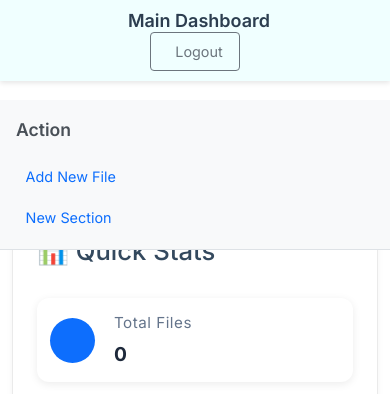
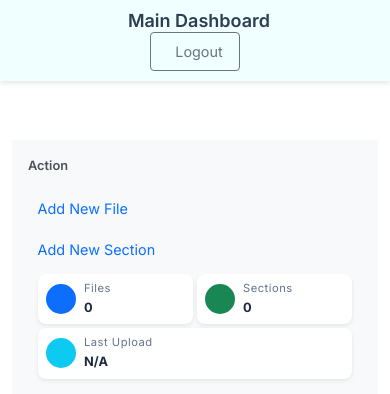
Before and after one commit to munenejosef63/WebDashboard, a Flask app: page /dashboard in a window 390 px wide. Shown: the top 394 px of the page. Run offline with Flask 3, Linux system fonts and the light colour scheme; a user stored in the database is signed in; some libraries are stand-ins or nearby versions.

Commit message:
Updating Files

```diff
--- a/app/templates/dashboard.html
+++ b/app/templates/dashboard.html
@@ -32,8 +32,40 @@
                 Add New File <i class="bi bi-plus"></i>
             </a>
             <a href="#" class="action-link" id="add-new-section-btn">
-                New Section <i class="bi bi-folder-plus"></i>
+                Add New Section <i class="bi bi-folder-plus"></i>
             </a>
+            <!-- Moved Quick Stats to action container -->
+            <div class="quick-stats-container">
+                <div class="stat-item">
+                    <div class="stat-icon-wrapper bg-primary">
+                        <i class="bi bi-file-earmark-text"></i>
+                    </div>
+                    <div class="stat-content">
+                        <span class="stat-label">Files</span>
+                        <span class="stat-value" data-stat="files">{{ total_files }}</span>
+                    </div>
+                </div>
+                <div class="stat-item">
+                    <div class="stat-icon-wrapper bg-success">
+                        <i class="bi bi-collection"></i>
+                    </div>
+                    <div class="stat-content">
+                        <span class="stat-label">Sections</span>
+                        <span class="stat-value" data-stat="sections">{{ total_sections }}</span>
+                    </div>
+                </div>
+                <div class="stat-item">
+                    <div class="stat-icon-wrapper bg-info">
+                        <i class="bi bi-clock-history"></i>
+                    </div>
+                    <div class="stat-content">
+                        <span class="stat-label">Last Upload</span>
+                        <span class="stat-value" data-stat="last-upload">
+                            {{ last_upload.strftime('%m/%d/%Y') if last_upload else 'N/A' }}
+                        </span>
+                    </div>
+                </div>
+            </div>
         </div>
     </div>
 
@@ -130,12 +162,19 @@
 
     <!-- Dashboard Layout -->
     <div class="dashboard-layout">
-        <!-- Left Sidebar -->
+        <!-- Left Sidebar - Replaced with image -->
         <div class="sidebar left-sidebar">
-            <!-- Sections Card -->
+            <img src="{{ url_for('static', filename='images/dashboard2.png') }}"
+                 alt="Dashboard Visual"
+                 class="sidebar-image">
+        </div>
+
+        <!-- Main Content -->
+        <div class="main-content">
+            <!-- Section Creation -->
             <div class="sidebar-card">
                 <div class="sidebar-card-header">
-                    <h2 class="sidebar-title">📁 Dashboard Sections</h2>
+                    <h2 class="sidebar-title">Here are your Dashboard Sections!</h2>
                 </div>
                 <div class="sidebar-card-body">
                     <div class="horizontal-section-list">
@@ -143,51 +182,6 @@
                     </div>
                 </div>
             </div>
-
-            <!-- Stats Card -->
-            <div class="sidebar-card">
-                <div class="sidebar-card-header">
-                    <h2 class="sidebar-title">📊 Quick Stats</h2>
-                </div>
-                <div class="sidebar-card-body">
-                    <div class="stats-container">
-                        <div class="stat-row">
-                            <div class="stat-icon-wrapper bg-primary">
-                                <i class="bi bi-file-earmark-text"></i>
-                            </div>
-                            <div class="stat-content">
-                                <span class="stat-label">Total Files</span>
-                                <span class="stat-value" data-stat="files">{{ total_files }}</span>
-                            </div>
-                        </div>
-                        <div class="stat-row">
-                            <div class="stat-icon-wrapper bg-success">
-                                <i class="bi bi-collection"></i>
-                            </div>
-                            <div class="stat-content">
-                                <span class="stat-label">Total Sections</span>
-                                <span class="stat-value" data-stat="sections">{{ total_sections }}</span>
-                            </div>
-                        </div>
-                        <div class="stat-row">
-                            <div class="stat-icon-wrapper bg-info">
-                                <i class="bi bi-clock-history"></i>
-                            </div>
-                            <div class="stat-content">
-                                <span class="stat-label">Last Upload</span>
-                                <span class="stat-value" data-stat="last-upload">
-                                    {{ last_upload.strftime('%m/%d/%Y %H:%M:%S') if last_upload else 'N/A' }}
-                                </span>
-                            </div>
-                        </div>
-                    </div>
-                </div>
-            </div>
-        </div>
-
-        <!-- Main Content -->
-        <div class="main-content">
-            <!-- Section Creation -->
         </div>
     </div>
 </div>
@@ -461,9 +455,21 @@
     .sidebar {
         background: #ffffff;
         border-radius: 10px;
-        padding: 1.5rem;
         box-shadow: 0 4px 6px rgba(0, 0, 0, 0.05);
         border: 1px solid #eaeaea;
+    }
+
+    /* Left sidebar image styling */
+    .left-sidebar {
+        padding: 0;
+        display: flex;
+    }
+
+    .sidebar-image {
+        width: 100%;
+        height: 100%;
+        object-fit: cover;
+        border-radius: 10px;
     }
 
     .sidebar-card {
@@ -502,67 +508,6 @@
         transition: all 0.2s ease;
         border: 1px solid #e2e8f0;
         margin: 2px;
-    }
-
-    .stats-container {
-        display: flex;
-        flex-direction: column;
-        gap: 1.2rem;
-        padding: 1rem 0;
-    }
-
-    .stat-row {
-        display: flex;
-        align-items: center;
-        padding: 1rem;
-        background: #ffffff;
-        border-radius: 12px;
-        box-shadow: 0 2px 8px rgba(0,0,0,0.08);
-        transition: transform 0.2s ease;
-    }
-
-    .stat-row:hover {
-        transform: translateY(-2px);
-    }
-
-    .stat-icon-wrapper {
-        width: 50px;
-        height: 50px;
-        border-radius: 50%;
-        display: flex;
-        align-items: center;
-        justify-content: center;
-        font-size: 1.4rem;
-        margin-right: 1.2rem;
-    }
-
-    .stat-content {
-        display: flex;
-        flex-direction: column;
-    }
-
-    .stat-label {
-        font-size: 0.95rem;
-        color: #64748b;
-        letter-spacing: 0.5px;
-        font-family: 'Inter', sans-serif;
-    }
-
-    .stat-value {
-        font-size: 1.4rem;
-        font-weight: 700;
-        color: #1e293b;
-        margin-top: 0.2rem;
-    }
-
-    .bg-primary { background: #3b82f6; }
-    .bg-success { background: #10b981; }
-    .bg-info { background: #06b6d4; }
-
-    .stat-row:last-child .stat-value {
-        font-size: 1.1rem;
-        font-weight: 500;
-        color: #475569;
     }
 
     .main-content {
@@ -614,7 +559,6 @@
         background-color: #f8f9fa;
         border-bottom: 1px solid #dee2e6;
         padding: 0.8rem 1.5rem;
-        position: fixed;
         top: 60px; /* Below the header */
         left: 0;
         right: 0;
@@ -634,7 +578,7 @@
 
     .action-title {
         font-weight: 600;
-        font-size: 1.1rem;
+        font-size: 0.8rem;
         color: #495057;
         margin-right: 1.5rem;
         font-family: 'Inter', sans-serif;
@@ -646,7 +590,7 @@
         align-items: center;
         color: #0d6efd;
         text-decoration: none;
-        font-size: 1rem;
+        font-size: 0.8rem;
         transition: all 0.2s ease;
         padding: 0.4rem 0.8rem;
         border-radius: 4px;
@@ -662,8 +606,60 @@
 
     .action-link i {
         margin-left: 0.4rem;
-        font-size: 1.1rem;
+        font-size: 0.8rem;
     }
+
+    /* Quick Stats Container in Action Bar */
+    .quick-stats-container {
+        display: flex;
+        align-items: center;
+        gap: 20px;
+        margin-left: auto; /* Push to the right end */
+        padding: 0 10px;
+    }
+
+    .stat-item {
+        display: flex;
+        align-items: center;
+        gap: 8px;
+        background: #ffffff;
+        border-radius: 8px;
+        padding: 8px 12px;
+        box-shadow: 0 2px 4px rgba(0,0,0,0.08);
+    }
+
+    .stat-icon-wrapper {
+        width: 30px;
+        height: 30px;
+        border-radius: 50%;
+        display: flex;
+        align-items: center;
+        justify-content: center;
+        font-size: 0.8rem;
+    }
+
+    .stat-content {
+        display: flex;
+        flex-direction: column;
+    }
+
+    .stat-label {
+        font-size: 0.75rem;
+        color: #64748b;
+        letter-spacing: 0.5px;
+        font-family: 'Inter', sans-serif;
+        white-space: nowrap;
+    }
+
+    .stat-value {
+        font-size: 0.8rem;
+        font-weight: 700;
+        color: #1e293b;
+    }
+
+    .bg-primary { background: #3b82f6; }
+    .bg-success { background: #10b981; }
+    .bg-info { background: #06b6d4; }
 
     /* Modal adjustments */
     .modal-header {
@@ -734,6 +730,17 @@
         .action-title {
             margin-bottom: 0.5rem;
         }
+
+        .quick-stats-container {
+            margin-left: 0;
+            width: 100%;
+            justify-content: space-between;
+        }
+
+        /* Adjust image container for mobile */
+        .left-sidebar {
+            height: 300px; /* Fixed height on mobile */
+        }
     }
 
     @media (max-width: 768px) {
@@ -751,16 +758,25 @@
             top: 80px; /* Adjusted for mobile header height */
         }
 
-        .stat-row {
-            padding: 0.8rem;
+        .quick-stats-container {
+            gap: 8px;
         }
-        .stat-icon-wrapper {
-            width: 45px;
-            height: 45px;
-            font-size: 1.2rem;
+
+        .stat-item {
+            padding: 6px 8px;
         }
+
+        .stat-label {
+            font-size: 0.7rem;
+        }
+
         .stat-value {
-            font-size: 1.2rem;
+            font-size: 0.8rem;
+        }
+
+        /* Adjust image container height for tablets */
+        .left-sidebar {
+            height: 250px;
         }
     }
 
@@ -784,6 +800,21 @@
             padding: 6px 12px;
             margin: 1px;
         }
+
+        .quick-stats-container {
+            flex-wrap: wrap;
+            gap: 4px;
+        }
+
+        .stat-item {
+            flex: 1 1 calc(50% - 4px);
+            min-width: 120px;
+        }
+
+        /* Adjust image container height for mobile */
+        .left-sidebar {
+            height: 200px;
+        }
     }
 </style>
 
```
